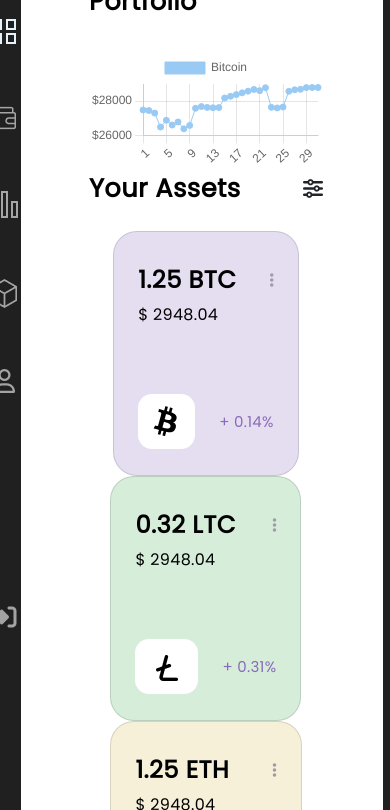
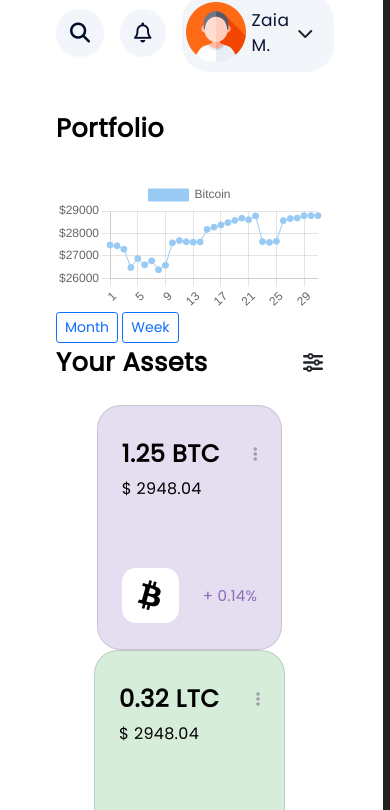
Before and after one commit to Nokrei/crypto, a website: page index.html in a window 390 px wide. Shown: the part 373-1183 px from the top of the page. Drawn offline with nearby package versions, Linux system fonts and the light colour scheme.

Commit message:
Add dataset to chart, improve responsivness

```diff
--- a/index.html
+++ b/index.html
@@ -38,7 +38,7 @@
   <body>
     <div class="container">
       <div class="row">
-        <nav class="col-1 sidebar">
+        <nav class="col-12 col-xl-1 sidebar">
           <div><img src="./assets/lines.png" alt="lines" /></div>
           <ul>
             <li><img src="./assets/tabs.png" /></li>
@@ -49,7 +49,7 @@
           </ul>
           <span><i class="fas fa-sign-in-alt"></i></span>
         </nav>
-        <div class="col-11 main">
+        <div class="col-xl-11 main">
           <div class="row justify-content-between align-items-center main-top">
             <span class="col-auto">
               <h1>Overwiew</h1>
@@ -69,6 +69,18 @@
               <h2>Portfolio</h2>
               <div class="chart">
                 <canvas id="myChart" width="auto" height="auto"></canvas>
+                <button
+                  class="btn btn-outline-primary btn-sm"
+                  onclick="monthChart()"
+                >
+                  Month
+                </button>
+                <button
+                  class="btn btn-outline-primary btn-sm"
+                  onclick="weekChart()"
+                >
+                  Week
+                </button>
               </div>
             </div>
             <div class="col-12 col-xl-7">
@@ -189,12 +201,17 @@
                           data-bs-toggle="dropdown"
                           aria-expanded="false"
                         >
-                          Top gainers
+                          Sort
                         </button>
                         <ul
                           class="dropdown-menu"
                           aria-labelledby="dropdownMenuButton1"
                         >
+                          <li>
+                            <span class="dropdown-item" onclick="sortTopGain()"
+                              >Top gainers</span
+                            >
+                          </li>
                           <li>
                             <span
                               class="dropdown-item"
--- a/script.js
+++ b/script.js
@@ -6,22 +6,23 @@
   28382.0, 28482.0, 28582.0, 28682.0, 28612.0, 28782.0, 27636.0, 27602.0,
   27652.0, 28572.0, 28662.0, 28689.0, 28790.0, 28794.0, 28792.0,
 ];
-const weekData = monthData.slice(0, 7);
-let data = monthData;
-
+const weekData = monthData.slice(24, 31);
+console.log(weekData);
 var myChart = new Chart(ctx, {
   type: "line",
   data: {
-    labels: data.map((item) => {
-      return data.indexOf(item) + 1;
+    labels: monthData.map((item) => {
+      return monthData.indexOf(item) + 1;
     }),
     datasets: [
       {
         label: "Bitcoin",
-        data: data,
+        data: monthData,
         backgroundColor: "#99CAF4",
         borderColor: "#99CAF4",
         borderWidth: 1,
+        pointStyle: "circle",
+        hoverBorderWidth: 5,
       },
     ],
   },
@@ -38,14 +39,36 @@
       },
     },
   },
-  actions: {
-    name: "Remove Dataset",
-    handler(chart) {
-      chart.data.datasets.pop();
-      chart.update();
-    },
-  },
 });
+
+const weekChart = () => {
+  myChart.data.datasets.pop();
+  myChart.data.datasets.push({
+    label: "Bitcoin",
+    data: weekData,
+    backgroundColor: "#99CAF4",
+    borderColor: "#99CAF4",
+    borderWidth: 1,
+  });
+  (myChart.data.labels = weekData.map((item) => {
+    return weekData.indexOf(item) + 1;
+  })),
+    myChart.update();
+};
+const monthChart = () => {
+  myChart.data.datasets.pop();
+  myChart.data.datasets.push({
+    label: "Bitcoin",
+    data: monthData,
+    backgroundColor: "#99CAF4",
+    borderColor: "#99CAF4",
+    borderWidth: 1,
+  });
+  (myChart.data.labels = monthData.map((item) => {
+    return monthData.indexOf(item) + 1;
+  })),
+    myChart.update();
+};
 
 const marketArr = [
   {
@@ -82,7 +105,7 @@
   document.getElementById("market-top-img").src = array[3].img;
   document.getElementById("market-lower-img").src = array[2].img;
   document.getElementById("market-mid-img").src = array[1].img;
-  document.getElementById("market-lowest-img").innerHTML = array[0].img;
+  document.getElementById("market-lowest-img").src = array[0].img;
   document.getElementById("market-top-name").innerHTML = array[3].name;
   document.getElementById("market-lower-name").innerHTML = array[2].name;
   document.getElementById("market-mid-name").innerHTML = array[1].name;
@@ -121,6 +144,13 @@
     })
   );
 };
+const sortTopGain = () => {
+  replaceValues(
+    marketArr.sort(function (a, b) {
+      return a.change - b.change;
+    })
+  );
+};
 const sortBottomGain = () => {
   replaceValues(
     marketArr.sort(function (a, b) {
--- a/styles.css
+++ b/styles.css
@@ -291,3 +291,25 @@
 .market-row-watch {
   text-align: right;
 }
+@media only screen and (max-width: 1200px) {
+  .sidebar {
+    flex-direction: row;
+    justify-content: space-around;
+    align-items: center;
+  }
+  .sidebar div {
+    display: none;
+  }
+  .sidebar ul {
+    display: flex;
+    justify-content: space-between;
+    width: 80%;
+    align-items: center;
+  }
+  .sidebar li:not(:last-of-type) {
+    padding-bottom: 0;
+  }
+  .sidebar span {
+    padding-top: 0;
+  }
+}
```
